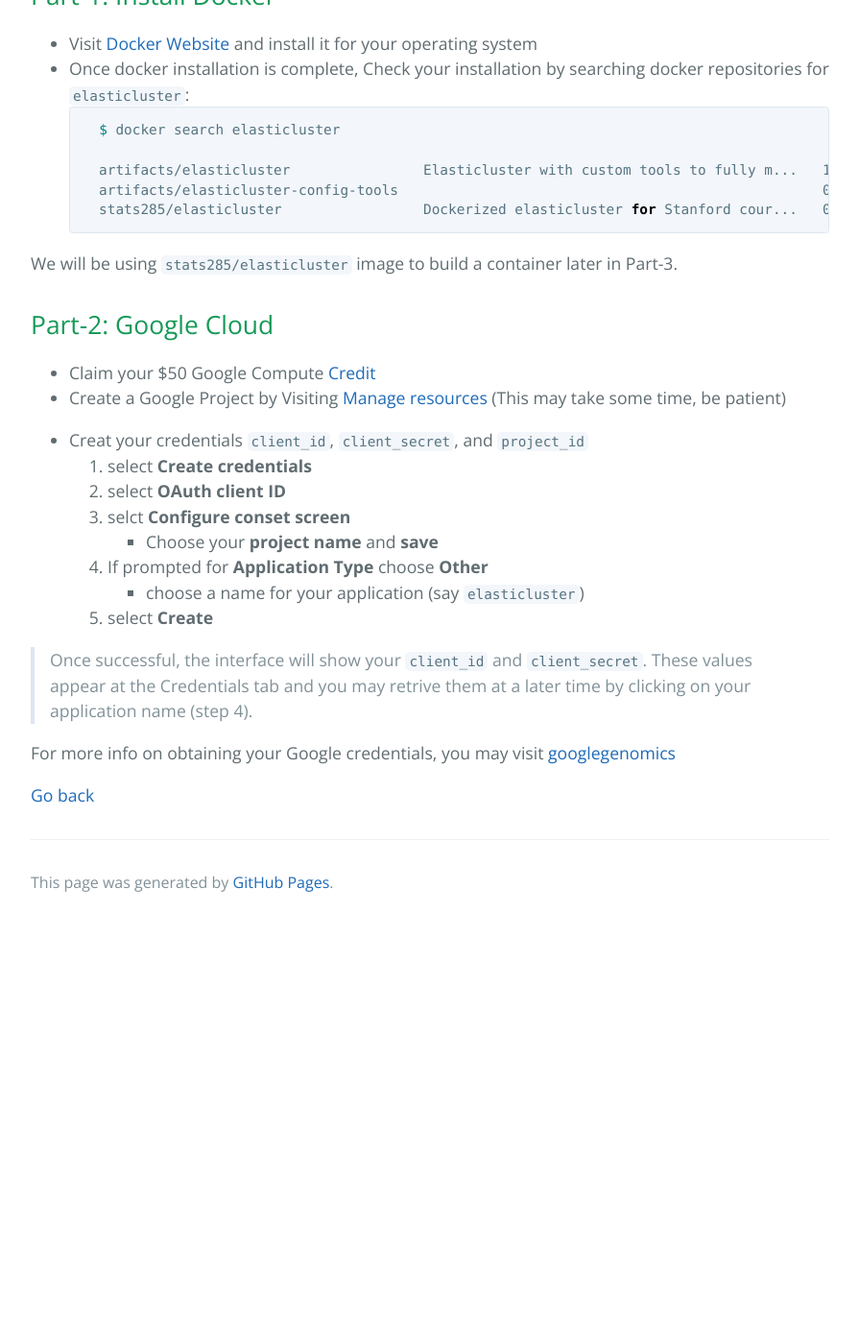
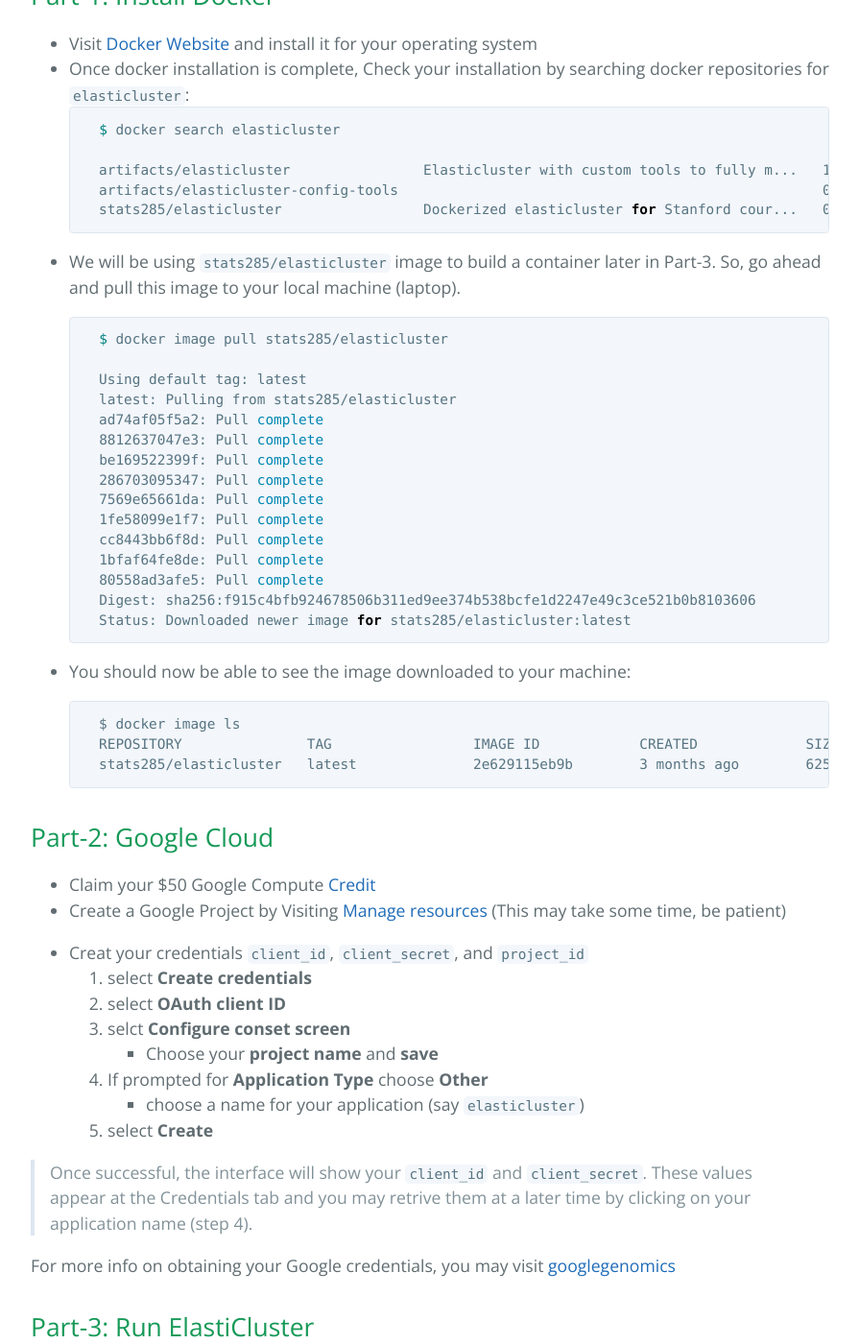
Before and after one commit to stats285/stats285.github.io, a Jekyll site: the page built from assets/assignments/02/assignment2.md, in a window 1280 px wide and 1400 px high, scrolled down 764 px. Shown: the whole window at 96% size, without its empty margins (192-1087 px from the left). Built offline with Jekyll 4.4.1, drawn with Linux system fonts in a browser that asks for light colours; the repository's description, which GitHub fills in, is left out; our own code applies the rules of GitHub Pages for plain Markdown files; before the commit the page ends 1727 px from its top, so only the background shows below that; some of the changed text lies outside the part shown.

Commit message:
added docker pull

````diff
--- a/assets/assignments/02/assignment2.md
+++ b/assets/assignments/02/assignment2.md
@@ -22,7 +22,33 @@
     ```
 
 
-We will be using `stats285/elasticluster` image to build a container later in Part-3.
+* We will be using `stats285/elasticluster` image to build a container later in Part-3. So, go ahead and pull this image to your local machine (laptop).
+
+    ```bash
+    $ docker image pull stats285/elasticluster
+
+    Using default tag: latest
+    latest: Pulling from stats285/elasticluster
+    ad74af05f5a2: Pull complete
+    8812637047e3: Pull complete
+    be169522399f: Pull complete
+    286703095347: Pull complete
+    7569e65661da: Pull complete
+    1fe58099e1f7: Pull complete
+    cc8443bb6f8d: Pull complete
+    1bfaf64fe8de: Pull complete
+    80558ad3afe5: Pull complete
+    Digest: sha256:f915c4bfb924678506b311ed9ee374b538bcfe1d2247e49c3ce521b0b8103606
+    Status: Downloaded newer image for stats285/elasticluster:latest
+    ```
+
+* You should now be able to see the image downloaded to your machine:
+
+    ```
+    $ docker image ls
+    REPOSITORY               TAG                 IMAGE ID            CREATED             SIZE
+    stats285/elasticluster   latest              2e629115eb9b        3 months ago        625MB
+    ```
 
 
 ## Part-2: Google Cloud
@@ -45,6 +71,12 @@
 For more info on obtaining your Google credentials, you may visit [googlegenomics](http://googlegenomics.readthedocs.io/en/latest/use_cases/setup_gridengine_cluster_on_compute_engine/)
 
 
+## Part-3: Run ElastiCluster
+
+* make a folder in your $HOME directory
+    ```bash
+    mkdir elasticluster
+    ```
 
 
 [Go back](https://stats285.github.io/assignments)
````
